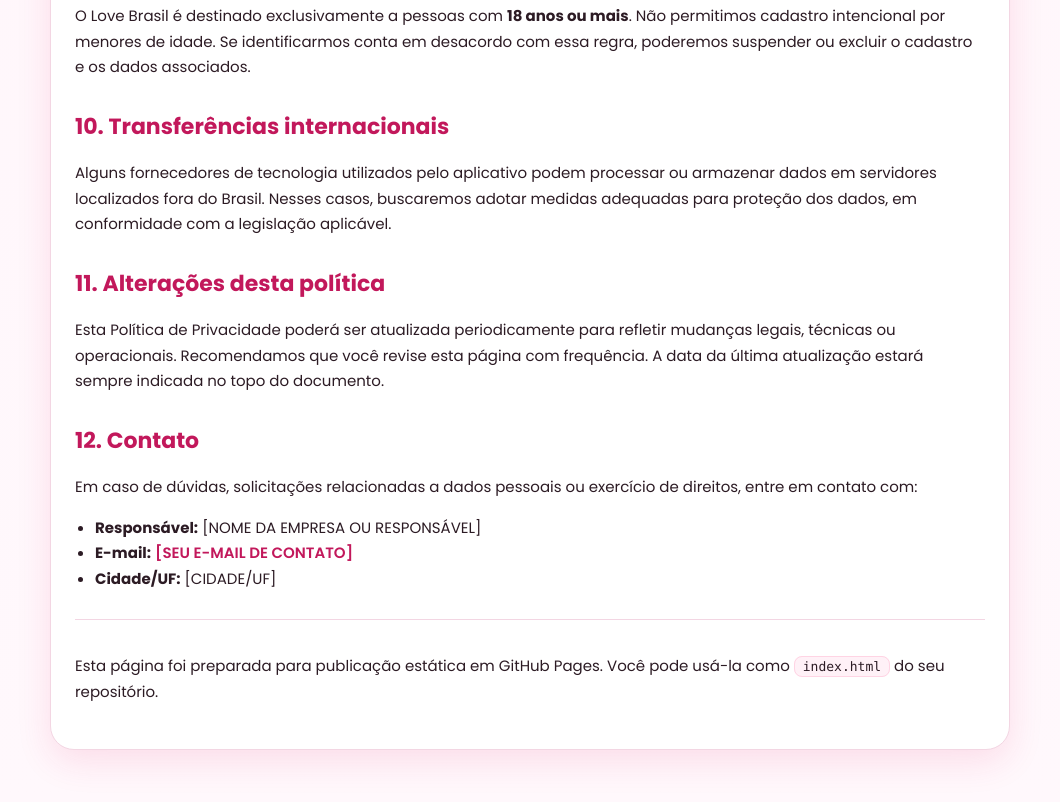
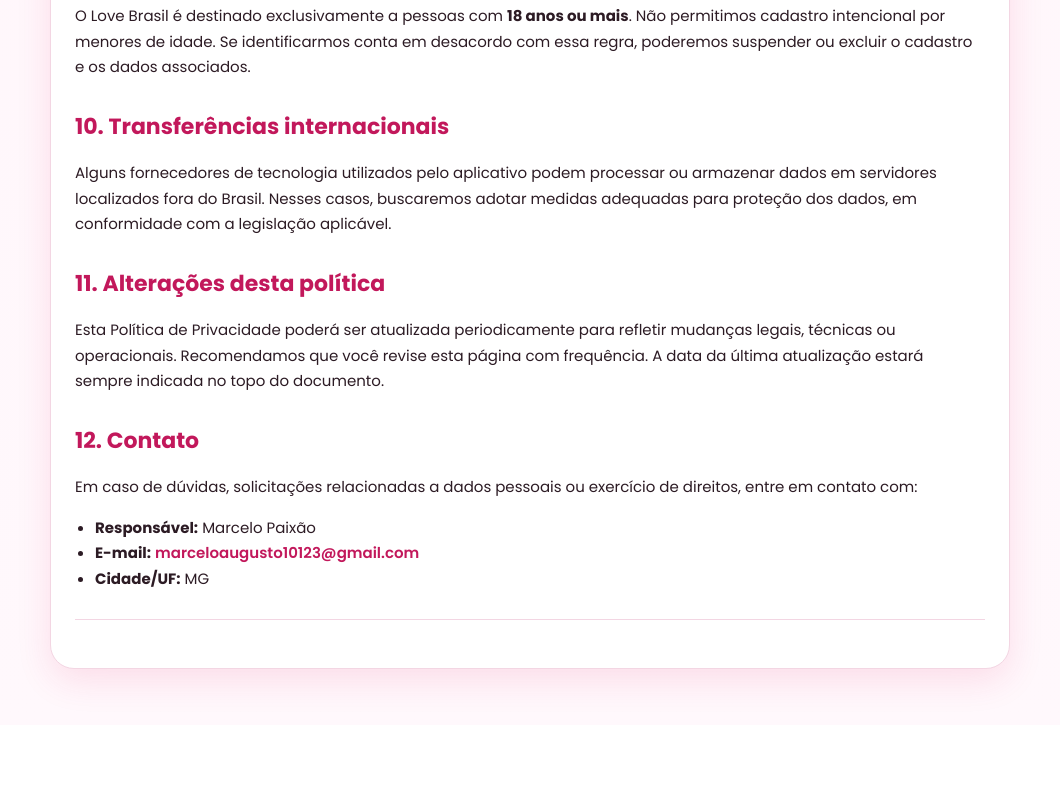
Before and after one commit to marcelops123/love-brasil-app-politics, a plain HTML site: page index.html in a window 1280 px wide. Shown: the part 3775-4577 px from the top of the page, without its empty margins (110-1170 px from the left). After the commit the page ends 4500 px from the top, so only its background shows below. Drawn offline with Linux system fonts and the light colour scheme.

Commit message:
Update index.html

```diff
--- a/index.html
+++ b/index.html
@@ -365,16 +365,12 @@
           Em caso de dúvidas, solicitações relacionadas a dados pessoais ou exercício de direitos, entre em contato com:
         </p>
         <ul>
-          <li><strong>Responsável:</strong> [NOME DA EMPRESA OU RESPONSÁVEL]</li>
-          <li><strong>E-mail:</strong> <a href="mailto:[SEU E-MAIL DE CONTATO]">[SEU E-MAIL DE CONTATO]</a></li>
-          <li><strong>Cidade/UF:</strong> [CIDADE/UF]</li>
+          <li><strong>Responsável:</strong> Marcelo Paixão</li>
+          <li><strong>E-mail:</strong> <a href="mailto:marceloaugusto10123@gmail.com">marceloaugusto10123@gmail.com</a></li>
+          <li><strong>Cidade/UF:</strong> MG</li>
         </ul>
 
         <div class="footer">
-          <p>
-            Esta página foi preparada para publicação estática em GitHub Pages.
-            Você pode usá-la como <code>index.html</code> do seu repositório.
-          </p>
         </div>
       </section>
     </div>
```
